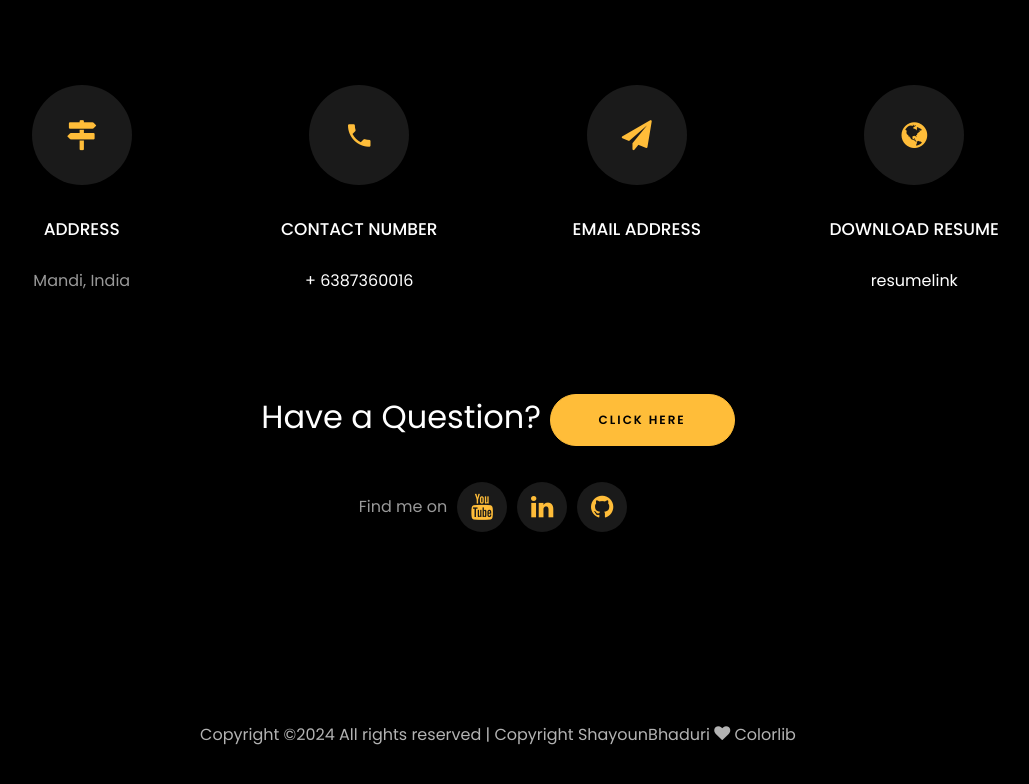
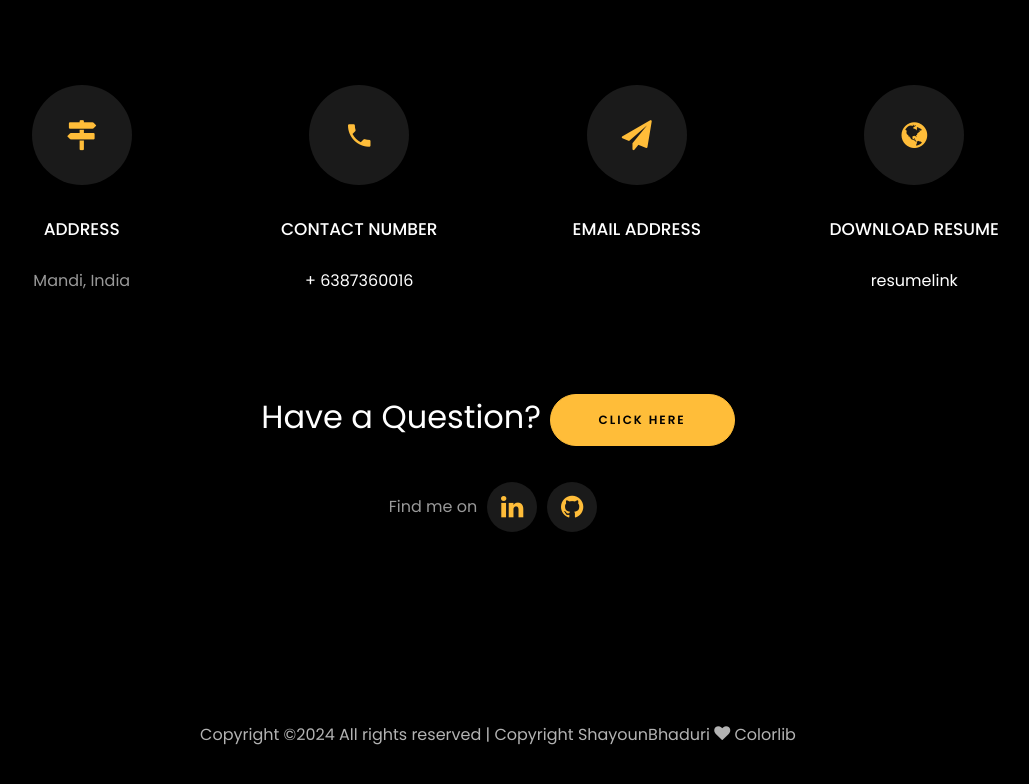
Before and after one commit to bhadurishayoun/bhadurishayoun.github.io, a plain HTML site: page index.html in a window 1280 px wide. Shown: the part 5496-6280 px from the top of the page, without its empty margins (142-1171 px from the left). Drawn offline with Linux system fonts and the light colour scheme; files whose address does not match are found by name.

Commit message:
Update index.html

```diff
--- a/index.html
+++ b/index.html
@@ -1,7 +1,7 @@
 <!DOCTYPE html>
 <html lang="en">
   <head>
-    <title>Rishabh Mishra Portfolio</title>
+    <title>Shayoun Bhaduri Portfolio</title>
     <meta charset="utf-8">
     <meta name="viewport" content="width=device-width, initial-scale=1, shrink-to-fit=no">
 
@@ -609,7 +609,7 @@
 				<br>
 					<ul class="ftco-footer-social list-unstyled d-flex justify-content-center align-items-center mb-0">
 					  <li class="ftco-animate normal-txt">Find me on  </li>
-					  <li class="ftco-animate"><a href=""><span class="icon-youtube"></span></a></li>
+					  <!--<li class="ftco-animate"><a href=""><span class="icon-youtube"></span></a></li>-->
 					  <li class="ftco-animate"><a href="https://www.linkedin.com/in/shayoun-bhaduri-0547381a3/"><span class="icon-linkedin"></span></a></li>
 					  <li class="ftco-animate"><a href="https://github.com/bhadurishayoun"><span class="icon-github"></span></a></li>
 					 <!--- <li class="ftco-animate"><a href=""><span class="icon-facebook"></span></a></li>
```
